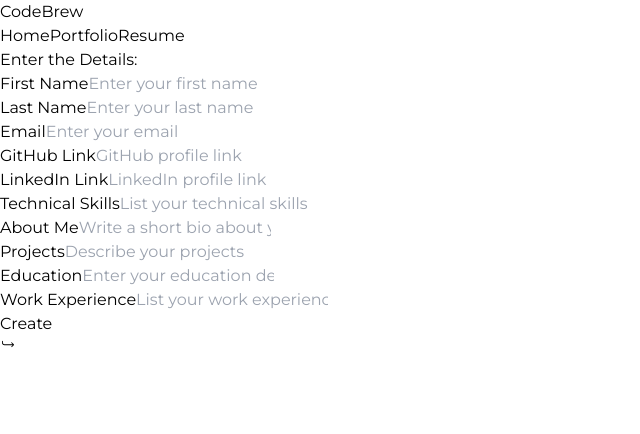
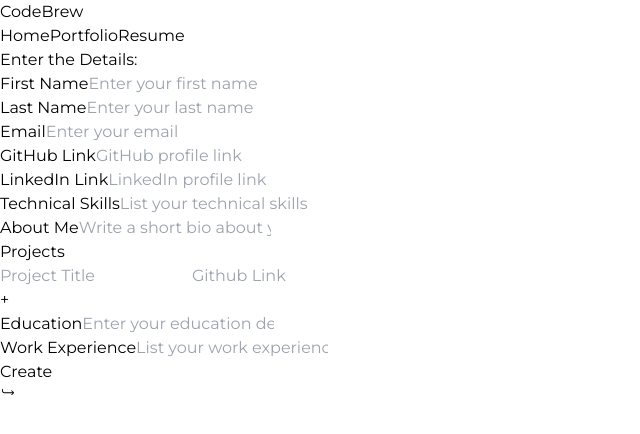
Before and after one commit to suraj-9849/codeBrew, a React (Vite) app in the folder frontend/: page /createPortfolio in a window 1280 px wide. Shown: the top 434 px of the page, without its empty margins (0-640 px from the left). Built offline with nearby package versions, Linux system fonts and the light colour scheme.

Commit message:
Added the Multipleinput!

```diff
--- a/frontend/src/components/Formportfolio.jsx
+++ b/frontend/src/components/Formportfolio.jsx
@@ -1,6 +1,7 @@
-import React, { useRef } from "react";
+import React, { useRef, useState } from "react";
 import { IoIosReturnRight } from "react-icons/io";
-import {z} from "zod"
+import { z } from "zod";
+import MultipleInput from "./MultipleInput";
 
 function Formportfolio() {
   const firstNameRef = useRef();
@@ -10,22 +11,36 @@ function Formportfolio() {
   const linkedinLinkRef = useRef();
   const technicalSkillsRef = useRef();
   const aboutMeRef = useRef();
-  const projectsRef = useRef();
   const educationRef = useRef();
   const workExperienceRef = useRef();
 
+  const [projectInputs, setProjectInputs] = useState([<MultipleInput key={0} />]);
+
+  function addAnotherMultipleInput() {
+    setProjectInputs([...projectInputs, <MultipleInput key={projectInputs.length} />]);
+  }
+
   const handleSubmit = () => {
+    const projects = projectInputs.map((_, index) => {
+      const titleRef = document.getElementById(`projectTitle-${index}`);
+      const githubLinkRef = document.getElementById(`projectGithub-${index}`);
+      return {
+        title: titleRef.value,
+        githubLink: githubLinkRef.value,
+      };
+    });
+
     const formData = {
       firstName: firstNameRef.current.value,
       lastName: lastNameRef.current.value,
       email: emailRef.current.value,
       githubLink: githubLinkRef.current.value,
       linkedinLink: linkedinLinkRef.current.value,
-      technicalSkills: technicalSkillsRef.current.value.split(','),
+      technicalSkills: technicalSkillsRef.current.value.split(","),
       aboutMe: aboutMeRef.current.value,
-      projects: projectsRef.current.value,
+      projects: projects,
       education: educationRef.current.value,
-      workExperience: workExperienceRef.current.value.split(','),
+      workExperience: workExperienceRef.current.value.split(","),
     };
 
     const dataSchema = z.object({
@@ -37,7 +52,12 @@ function Formportfolio() {
       technicalSkills: z.array(z.string()),
       workExperience: z.array(z.string()),
       aboutMe: z.string(),
-      projects: z.string(),
+      projects: z.array(
+        z.object({
+          title: z.string(),
+          githubLink: z.string().url({ message: "Invalid URL" }),
+        })
+      ),
       education: z.string(),
     });
 
@@ -64,7 +84,6 @@ function Formportfolio() {
         console.error(err);
       });
   };
-
 
   return (
     <div className="w-full h-full flex flex-col justify-center items-center ">
@@ -169,13 +188,31 @@ function Formportfolio() {
           <label htmlFor="projects" className="mb-1">
             Projects
           </label>
-          <input
-            ref={projectsRef}
-            id="projects"
-            type="text"
-            placeholder="Describe your projects"
-            className="p-2 border rounded text-black "
-          />
+          <div className="flex flex-col  items-center justify-center gap-10" >
+            {projectInputs.map((e, index) => (
+              <div key={index} className="flex gap-5">
+                <input
+                  id={`projectTitle-${index}`}
+                  type="text"
+                  placeholder="Project Title"
+                  className="px-7 py-2 border rounded text-black"
+                />
+                <input
+                  id={`projectGithub-${index}`}
+                  type="text"
+                  placeholder="Github Link"
+                  className="px-7 py-2 border rounded text-black"
+                />
+              </div>
+            ))}
+            <button
+              type="button"
+              className="bg-green-400 text-black px-3 rounded-md w-fit mt-2"
+              onClick={addAnotherMultipleInput}
+            >
+              +
+            </button>
+          </div>
         </div>
 
         <div className="flex flex-col">
--- /dev/null
+++ b/frontend/src/components/MultipleInput.jsx
@@ -0,0 +1,18 @@
+import React from 'react'
+
+function MultipleInput() {
+    function addAnotherMultipleInput() {
+
+    }
+    return (
+        <div className='flex gap-5 mb-20 '>
+            <input type="text" placeholder="Project Title "
+                className="px-7 py-2 border rounded text-black " />
+            <input type="text" placeholder="Github Link"
+                className="px-7 py-2 border rounded text-black " />
+            <button className='bg-green-400 text-black  px-3 w-fit  rounded-md' onClick={addAnotherMultipleInput} >+</button>
+        </div>
+    )
+}
+
+export default MultipleInput
```
